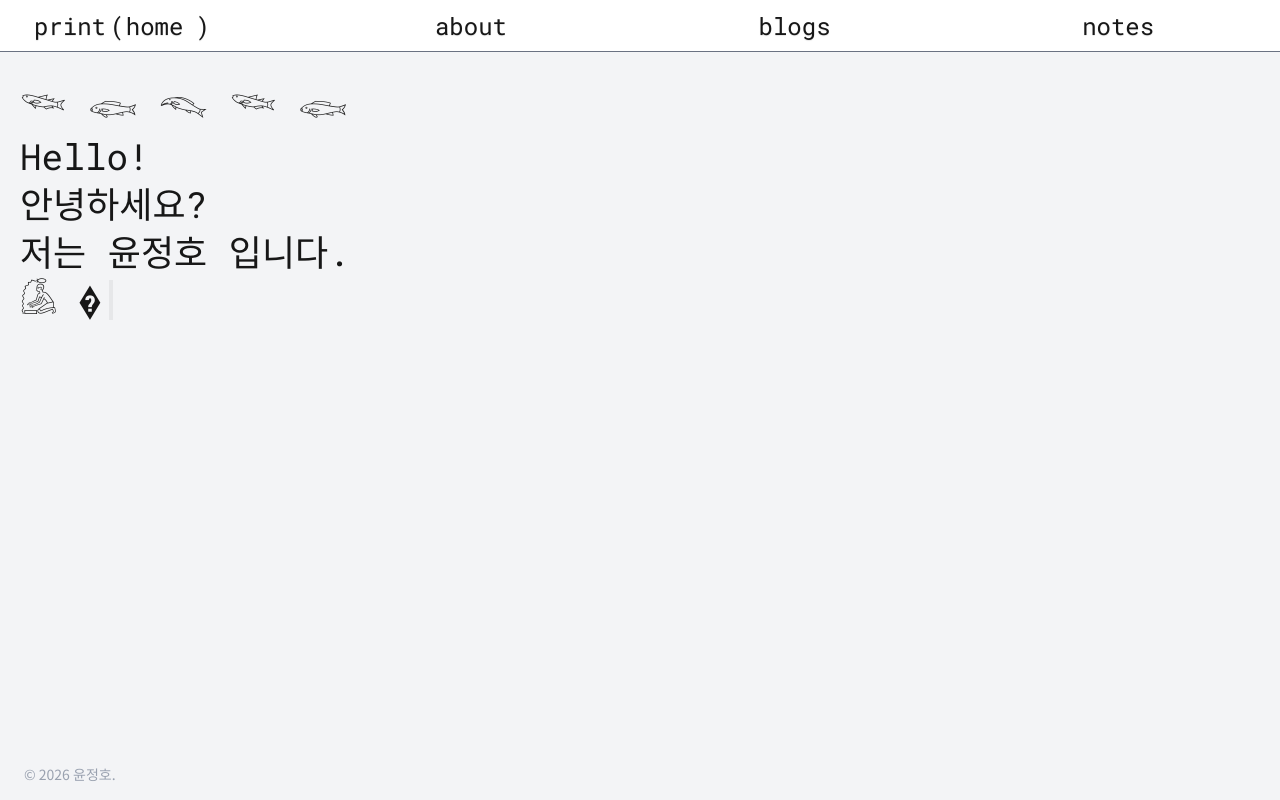
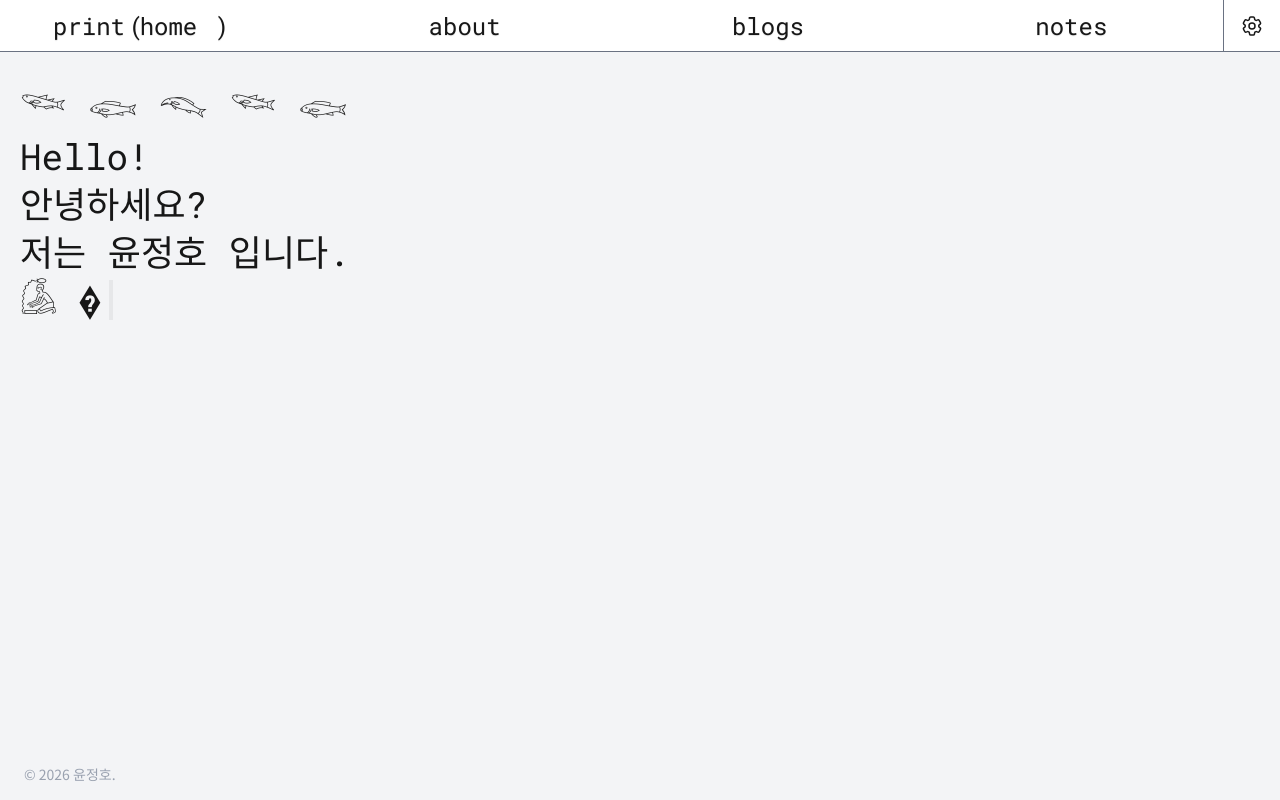
Before and after one commit to yoon-jeong-ho15/yoon-pf, a Next.js app: page / in a window 1280 px wide. Built offline with nearby package versions, Linux system fonts and the light colour scheme.

Commit message:
feat: implement dark mode support with next-themes and add options panel to navbar

```diff
--- a/package.json
+++ b/package.json
@@ -24,6 +24,7 @@
     "highlight.js": "^11.11.1",
     "katex": "^0.16.22",
     "next": "16.1.1",
+    "next-themes": "^0.4.6",
     "react": "^19.0.0",
     "react-dom": "^19.0.0",
     "rehype-highlight": "^7.0.2",
--- a/src/app/globals.css
+++ b/src/app/globals.css
@@ -31,8 +31,7 @@
   --skeleton-bg: rgba(75, 85, 99, 0.3);
 }
 
-@media (prefers-color-scheme: dark) {
-  :root {
+:root.dark {
   --background: var(--color-neutral-950);
   --foreground: var(--color-neutral-200);
   --surface: var(--color-neutral-900);
@@ -58,7 +57,6 @@
   --badge-text: var(--color-blue-200);
 
   --skeleton-bg: rgba(156, 163, 175, 0.2);
-  }
 }
 
 @theme {
@@ -92,6 +90,8 @@
   --font-sans: var(--font-geist-sans);
   --font-mono: var(--font-geist-mono);
 }
+
+@custom-variant dark (&:is(.dark *));
 
 body {
   background: var(--background);
--- a/src/app/layout.tsx
+++ b/src/app/layout.tsx
@@ -3,6 +3,7 @@ import "./globals.css";
 import { notoSansKr } from "./fonts";
 import Footer from "@/components/footer";
 import Navbar from "@/components/navbar/navbar";
+import { ThemeProvider } from "@/components/theme-provider";
 import { cn } from "@/lib/utils";
 
 export const metadata: Metadata = {
@@ -43,11 +44,16 @@ export default function RootLayout({
           "antialiased flex flex-col max-w-screen min-h-screen overflow-y-scroll relative bg-layout-bg"
         )}
       >
-        <Navbar />
-        <div id="main-layout" className={cn("flex flex-col flex-1 mt-4")}>
-          {children}
-        </div>
-        <Footer />
+        <ThemeProvider attribute="class" defaultTheme="system" enableSystem>
+          <div>
+            <Navbar />
+          </div>
+
+          <div id="main-layout" className={cn("flex flex-col flex-1 mt-4")}>
+            {children}
+          </div>
+          <Footer />
+        </ThemeProvider>
       </body>
     </html>
   );
--- a/src/components/navbar/navbar.tsx
+++ b/src/components/navbar/navbar.tsx
@@ -3,19 +3,23 @@ import { cn } from "@/lib/utils";
 import { NavLinks } from "./nav-links";
 import { MobileNavLabel } from "./mobile-nav-label";
 import { MobileMenu } from "./mobile-menu";
+import { OptionsPanel } from "../options-panel";
 
 export default function Navbar() {
   return (
     <nav
       className={cn(
         robotoMono.className,
-        "flex justify-between items-center h-13 w-auto text-2xl border-b border-default font-medium text-shadow-xs/10 md:justify-around bg-surface"
+        "flex items-center h-13 w-full text-2xl border-b border-default font-medium text-shadow-xs/10 bg-surface pl-4 md:pl-6"
       )}
     >
       <NavLinks />
-      <div className="md:hidden w-full flex justify-between items-center">
+      <div className="md:hidden flex-1 flex justify-between items-center pr-4">
         <MobileNavLabel />
         <MobileMenu />
+      </div>
+      <div className="border-l border-default h-full flex items-center justify-center p-2">
+        <OptionsPanel />
       </div>
     </nav>
   );
--- /dev/null
+++ b/src/components/options-panel.tsx
@@ -0,0 +1,83 @@
+"use client";
+
+import { useState, useRef, useEffect } from "react";
+import { useTheme } from "next-themes";
+import { Cog6ToothIcon, SunIcon, MoonIcon, ComputerDesktopIcon, XMarkIcon } from "@heroicons/react/24/outline";
+
+export function OptionsPanel() {
+  const [isOpen, setIsOpen] = useState(false);
+  const { theme, setTheme } = useTheme();
+  const [mounted, setMounted] = useState(false);
+  const panelRef = useRef<HTMLDivElement>(null);
+
+  useEffect(() => setMounted(true), []);
+
+  useEffect(() => {
+    function handleClickOutside(event: MouseEvent) {
+      if (panelRef.current && !panelRef.current.contains(event.target as Node)) {
+        setIsOpen(false);
+      }
+    }
+    if (isOpen) {
+      document.addEventListener("mousedown", handleClickOutside);
+    }
+    return () => {
+      document.removeEventListener("mousedown", handleClickOutside);
+    };
+  }, [isOpen]);
+
+  if (!mounted) return null;
+
+  return (
+    <div className="relative flex items-center" ref={panelRef}>
+      <button
+        onClick={() => setIsOpen(!isOpen)}
+        className="p-2 rounded-md hover:bg-hover-bg transition-colors"
+        aria-label="Options"
+      >
+        <Cog6ToothIcon className={`w-6 h-6 transition-transform duration-300 ${isOpen ? 'rotate-90' : ''}`} />
+      </button>
+
+      {isOpen && (
+        <div className="absolute right-0 top-full mt-2 z-50 p-4 rounded-xl shadow-lg border border-default bg-surface w-64 animate-slide-down">
+          <div className="flex justify-between items-center mb-4">
+            <h3 className="font-semibold text-lg">Options</h3>
+            <button onClick={() => setIsOpen(false)} className="p-1 hover:bg-hover-bg rounded-md">
+              <XMarkIcon className="w-5 h-5" />
+            </button>
+          </div>
+
+          <div className="space-y-4">
+            <div>
+              <p className="text-sm text-text-secondary mb-2">Theme</p>
+              <div className="flex bg-layout-bg rounded-lg p-1 border border-muted gap-1">
+                <button
+                  onClick={() => setTheme("light")}
+                  className={`flex-1 flex justify-center py-1.5 rounded-md text-sm ${theme === 'light' ? 'bg-surface shadow-sm border border-default' : 'text-text-muted hover:text-foreground'}`}
+                  aria-label="Light Theme"
+                >
+                  <SunIcon className="w-5 h-5" />
+                </button>
+                <button
+                  onClick={() => setTheme("dark")}
+                  className={`flex-1 flex justify-center py-1.5 rounded-md text-sm ${theme === 'dark' ? 'bg-surface shadow-sm border border-default' : 'text-text-muted hover:text-foreground'}`}
+                  aria-label="Dark Theme"
+                >
+                  <MoonIcon className="w-5 h-5" />
+                </button>
+                <button
+                  onClick={() => setTheme("system")}
+                  className={`flex-1 flex justify-center py-1.5 rounded-md text-sm ${theme === 'system' ? 'bg-surface shadow-sm border border-default' : 'text-text-muted hover:text-foreground'}`}
+                  aria-label="System Theme"
+                >
+                  <ComputerDesktopIcon className="w-5 h-5" />
+                </button>
+              </div>
+            </div>
+
+          </div>
+        </div>
+      )}
+    </div>
+  );
+}
--- /dev/null
+++ b/src/components/theme-provider.tsx
@@ -0,0 +1,9 @@
+"use client";
+
+import * as React from "react";
+import { ThemeProvider as NextThemesProvider } from "next-themes";
+import type { ThemeProviderProps } from "next-themes";
+
+export function ThemeProvider({ children, ...props }: ThemeProviderProps) {
+  return <NextThemesProvider {...props}>{children}</NextThemesProvider>;
+}
```
Also changed, not shown: 1 other file (tests, documents, lock files or other folders). Lines whose indentation alone changed are shown as unchanged.
